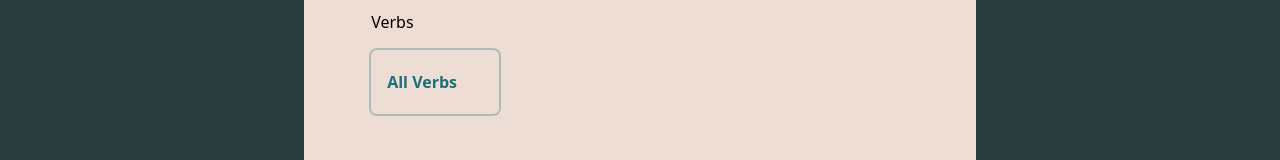
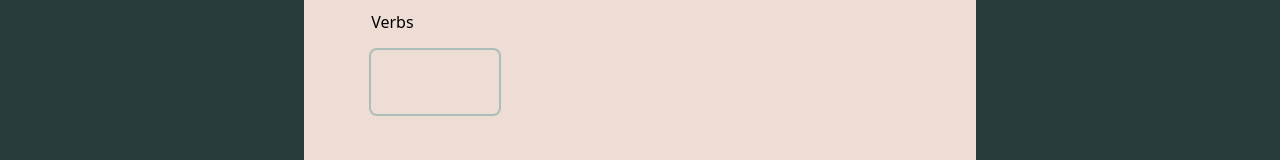
Before and after one commit to ludovico-chiavelli/practice-french-conjugations, a React (Create React App) app: page / in a window 1280 px wide. Shown: the part 499-659 px from the top of the page. Built offline with nearby package versions, Linux system fonts and the light colour scheme.

Commit message:
correct props to RadioDDBtn

```diff
--- a/src/components/Options.js
+++ b/src/components/Options.js
@@ -45,7 +45,7 @@ export const Options = () => {
             </div>
             <div className="w-32 mt-10">
                 <h3>Verbs</h3>
-                <RadioDDBtn title="All Verbs" options={selectionOfVerbs} hasBlurb={false}/>
+                <RadioDDBtn options={selectionOfVerbs}/>
             </div>
         </section>
     )
```
